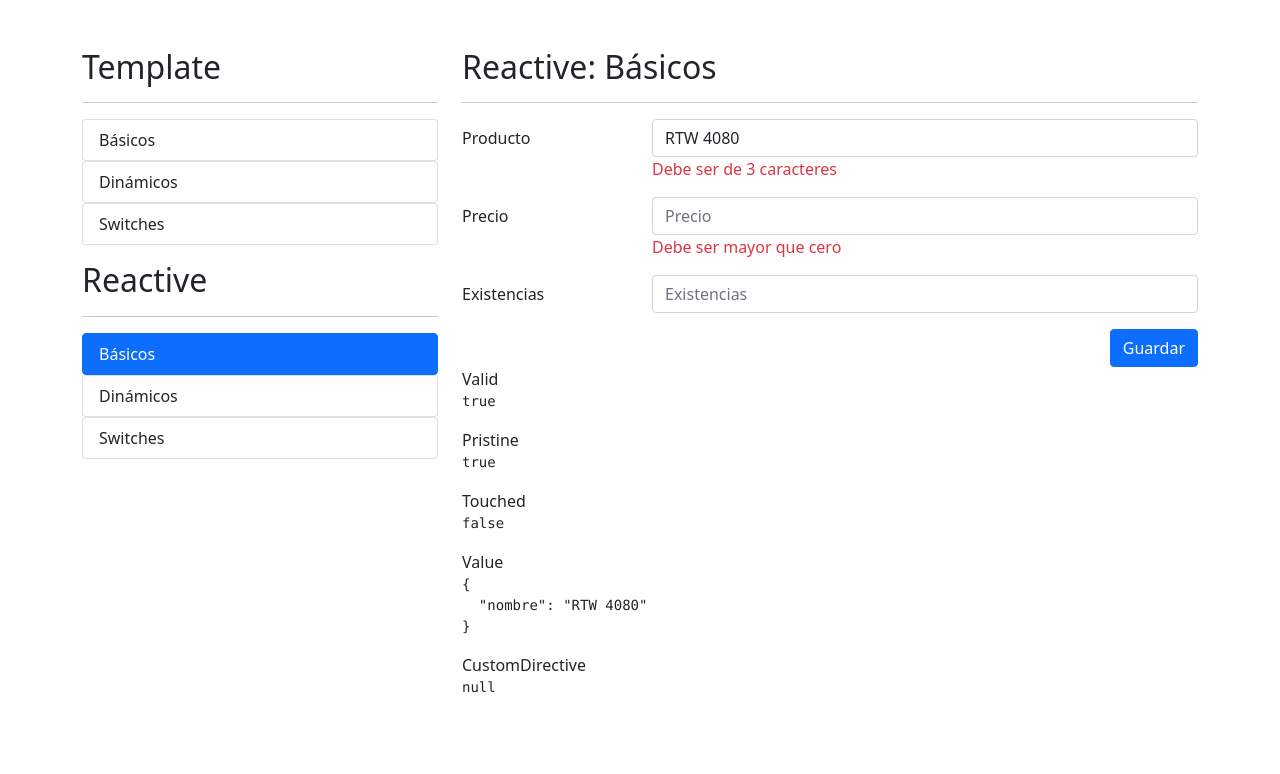
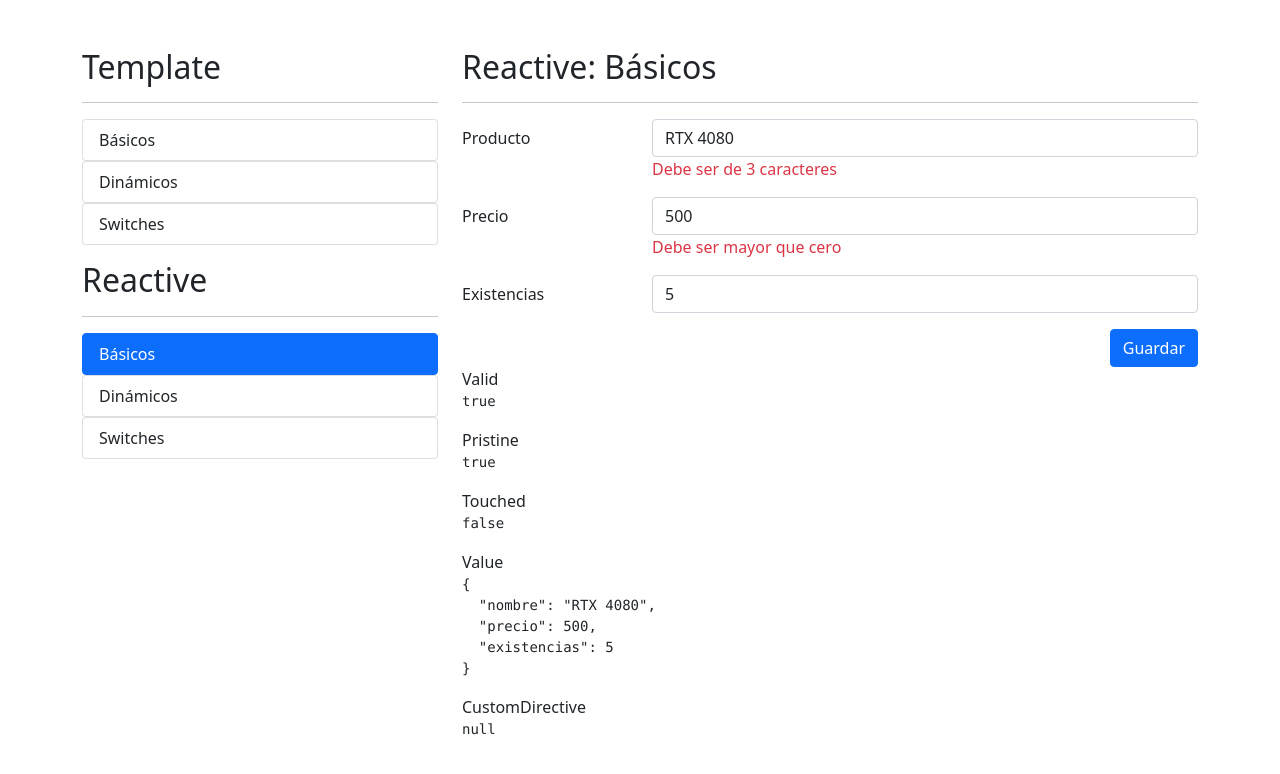
Before and after one commit to javicb/formulariosApp, an Angular app: page /reactive/basicos in a window 1280 px wide. Shown: the top 774 px of the page. Built offline with nearby package versions, Linux system fonts and the light colour scheme.

Commit message:
FormBuilder

```diff
--- a/src/app/reactive/basicos/basicos.component.html
+++ b/src/app/reactive/basicos/basicos.component.html
@@ -17,7 +17,7 @@
       <div class="mb-3 row">
         <label class="col-sm-3 col-form-label">Precio</label>
         <div class="col-sm-9">
-          <input type="number" class="form-control" placeholder="Precio">
+          <input type="number" class="form-control" placeholder="Precio" formControlName="precio">
           <span class="form text-danger">Debe ser mayor que cero</span>
         </div>
       </div>
@@ -26,7 +26,7 @@
       <div class="mb-3 row">
         <label class="col-sm-3 col-form-label">Existencias</label>
         <div class="col-sm-9">
-          <input type="number" class="form-control" placeholder="Existencias">
+          <input type="number" class="form-control" placeholder="Existencias" formControlName="existencias">
         </div>
       </div>
 
--- a/src/app/reactive/basicos/basicos.component.ts
+++ b/src/app/reactive/basicos/basicos.component.ts
@@ -1,5 +1,5 @@
 import { Component, OnInit } from '@angular/core';
-import { FormControl, FormGroup } from '@angular/forms';
+import { FormBuilder, FormGroup } from '@angular/forms';
 
 @Component({
   selector: 'app-basicos',
@@ -9,11 +9,19 @@ import { FormControl, FormGroup } from '@angular/forms';
 })
 export class BasicosComponent implements OnInit {
 
-  miFormulario: FormGroup = new FormGroup({
-    nombre: new FormControl('RTW 4080')
+  // miFormulario: FormGroup = new FormGroup({
+  //   nombre: new FormControl('RTW 4080'),
+  //   precio: new FormControl(500),
+  //   existencias: new FormControl(5),
+  // });
+
+  miFormulario: FormGroup = this.fb.group({
+    nombre: ['RTX 4080'],
+    precio: [500],
+    existencias: [5]
   });
 
-  constructor() { }
+  constructor(private fb: FormBuilder) { }
 
   ngOnInit(): void {
   }
```
